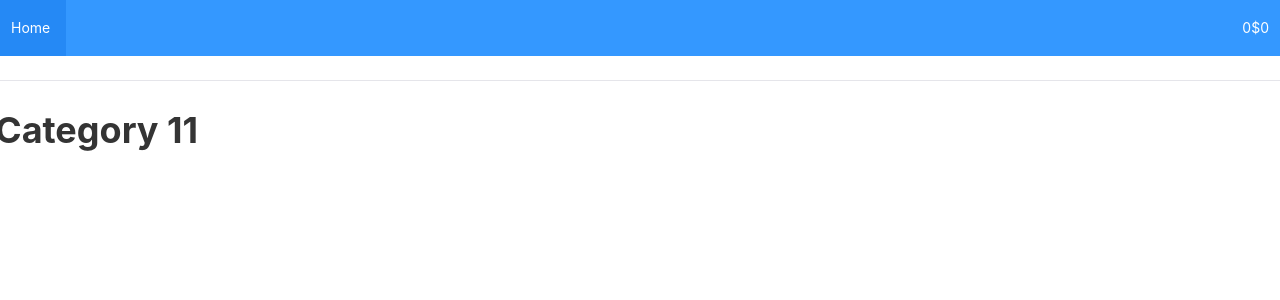
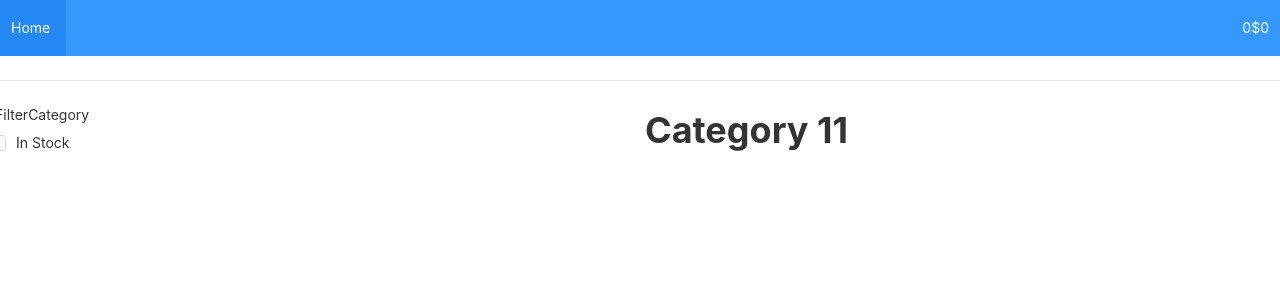
Before and after one commit to SanjayRai98/e-commerce-json, a React (Create React App) app: page /#/category/11 in a window 1280 px wide. Shown: the top 300 px of the page. Built offline with nearby package versions, Linux system fonts and the light colour scheme; some icons are missing.

Commit message:
display message on empty cart, added filter component

```diff
--- /dev/null
+++ b/src/components/FilterCategory.jsx
@@ -0,0 +1,22 @@
+import { Checkbox, CheckboxGroup, Row } from 'rsuite';
+
+const FilterCategory = () => {
+  const handleFilter = value => {
+    console.log(`The filter value is ${value}`);
+  };
+
+  return (
+    <div>
+      FilterCategory
+      <Row>
+        <CheckboxGroup name="filter">
+          <Checkbox value="inStock" onChange={handleFilter}>
+            In Stock
+          </Checkbox>
+        </CheckboxGroup>
+      </Row>
+    </div>
+  );
+};
+
+export default FilterCategory;
--- a/src/pages/Category.jsx
+++ b/src/pages/Category.jsx
@@ -4,6 +4,7 @@ import { Col, Container, Row, useToaster } from 'rsuite';
 import ProductCard from '../components/ProductCard';
 import { displayMessage } from '../misc/helper';
 import { useCart, useUpdateCart } from '../misc/cart.context';
+import FilterCategory from '../components/FilterCategory';
 
 const Category = () => {
   const { categoryId } = useParams();
@@ -40,10 +41,13 @@ const Category = () => {
 
   return (
     <div>
-      <h2>Category {categoryId}</h2>
       <Container>
         <Row>
-          <Col as="ul">
+          <Col sm={24} md={12} lg={12}>
+            <FilterCategory />
+          </Col>
+          <Col as="ul" sm={24} md={12} lg={12}>
+            <h2>Category {categoryId}</h2>
             {filterCategory.map(data => (
               <ProductCard
                 key={data.id}
--- a/src/pages/Checkout.jsx
+++ b/src/pages/Checkout.jsx
@@ -1,12 +1,24 @@
-import { Col, Container, Divider, Row } from 'rsuite';
+import { Col, Container, Divider, Row, useToaster } from 'rsuite';
 import { useCart, useUpdateCart } from '../misc/cart.context';
 import CheckoutCard from '../components/CheckoutCard';
+import { displayMessage } from '../misc/helper';
 
 const Checkout = () => {
   const cart = useCart();
   const setcart = useUpdateCart();
 
+  const toaster = useToaster();
+
   const isCartEmpty = cart.length == 0 ? true : false;
+
+  const displayEmptyAlt = () => {
+    if (isCartEmpty) {
+      toaster.push(displayMessage('warning', 'Cart is Empty'), {
+        placement: 'topCenter',
+        duration: 5000,
+      });
+    }
+  };
 
   const totalPrice = cart.reduce((accumulator, currData) => {
     return accumulator + currData.quantity * currData.price;
@@ -74,6 +86,14 @@ const Checkout = () => {
           </table>
         </Row>
       )}
+      {isCartEmpty && (
+        <Row>
+          <Col>
+            {displayEmptyAlt()}
+            <strong>No items has Added to Cart !</strong>
+          </Col>
+        </Row>
+      )}
     </Container>
   );
 };
```
